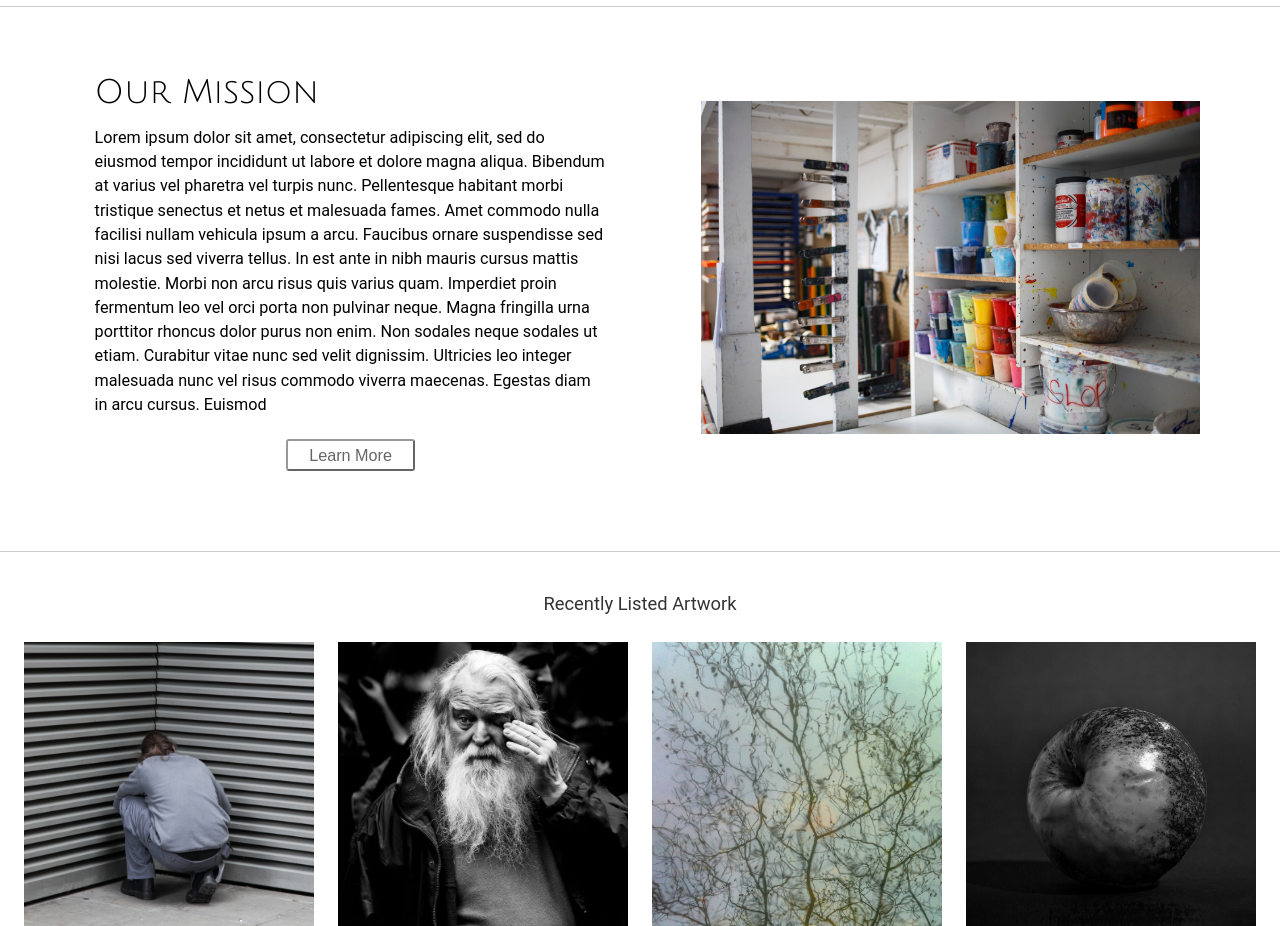
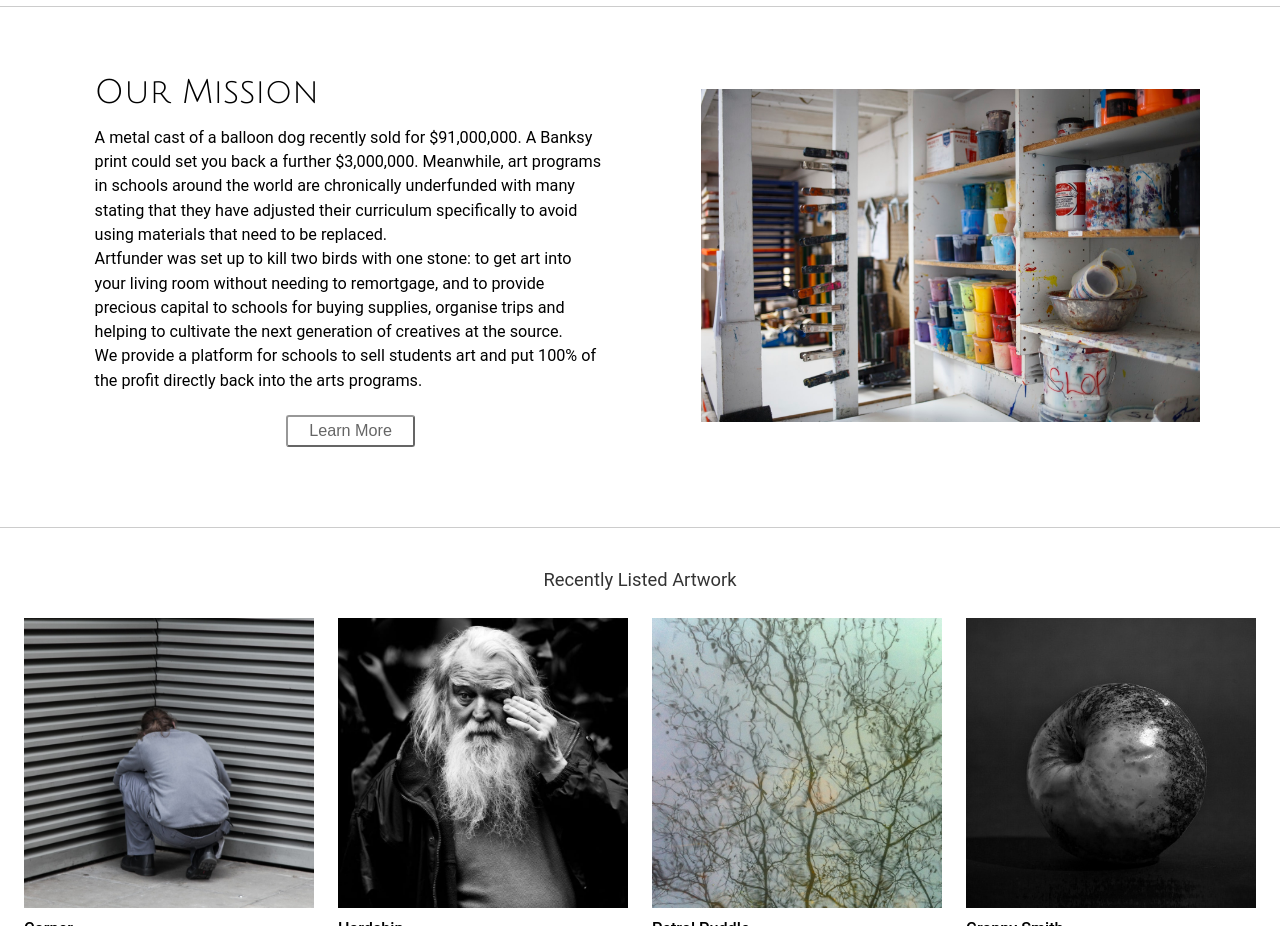
Before and after one commit to LABS-EU3/Student-Art-Collection-FRONTEND, a React (Create React App) app: page / in a window 1280 px wide. Shown: the part 1080-2006 px from the top of the page. Built offline with nearby package versions, Linux system fonts and the light colour scheme; a web font is replaced by a local one.

Commit message:
Replace Lorem Ipsum with relevant mission statement

```diff
--- a/src/Components/LandingComponents/Mission.js
+++ b/src/Components/LandingComponents/Mission.js
@@ -84,7 +84,9 @@ function Mission() {
         <MissionContainer>
             <div className="mission-left">
                 <h2>Our Mission</h2>
-                <p>Lorem ipsum dolor sit amet, consectetur adipiscing elit, sed do eiusmod tempor incididunt ut labore et dolore magna aliqua. Bibendum at varius vel pharetra vel turpis nunc. Pellentesque habitant morbi tristique senectus et netus et malesuada fames. Amet commodo nulla facilisi nullam vehicula ipsum a arcu. Faucibus ornare suspendisse sed nisi lacus sed viverra tellus. In est ante in nibh mauris cursus mattis molestie. Morbi non arcu risus quis varius quam. Imperdiet proin fermentum leo vel orci porta non pulvinar neque. Magna fringilla urna porttitor rhoncus dolor purus non enim. Non sodales neque sodales ut etiam. Curabitur vitae nunc sed velit dignissim. Ultricies leo integer malesuada nunc vel risus commodo viverra maecenas. Egestas diam in arcu cursus. Euismod </p>
+                <p>A metal cast of a balloon dog recently sold for $91,000,000. A Banksy print could set you back a further $3,000,000. Meanwhile, art programs in schools around the world are chronically underfunded with many stating that they have adjusted their curriculum specifically to avoid using materials that need to be replaced.</p><p>
+                Artfunder was set up to kill two birds with one stone: to get art into your living room without needing to remortgage, and to provide precious capital to schools for buying supplies, organise trips and helping to  cultivate the next generation of creatives at the source.</p><p>
+                We provide a platform for schools to sell students art and put 100% of the profit directly back into the arts programs. </p>
                 <button>Learn More</button>
             </div>
             <div className="mission-right">
```
